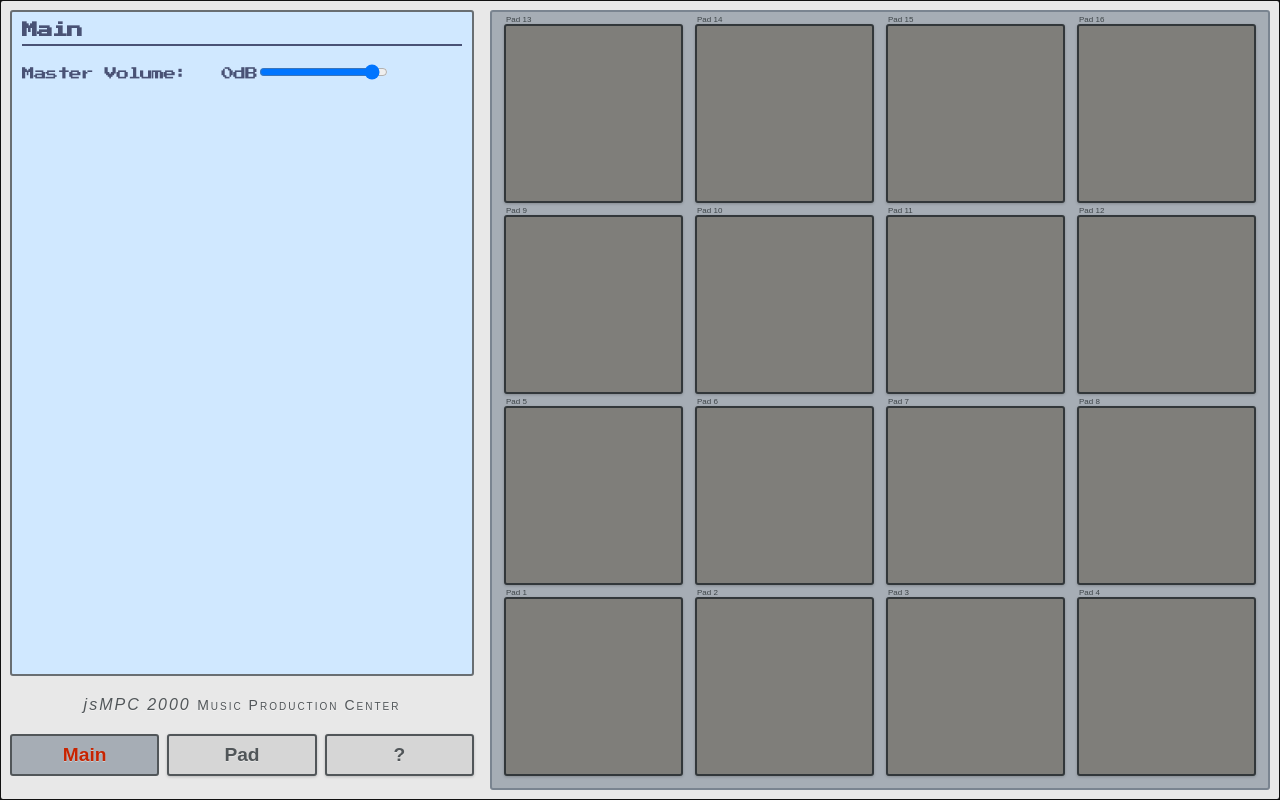
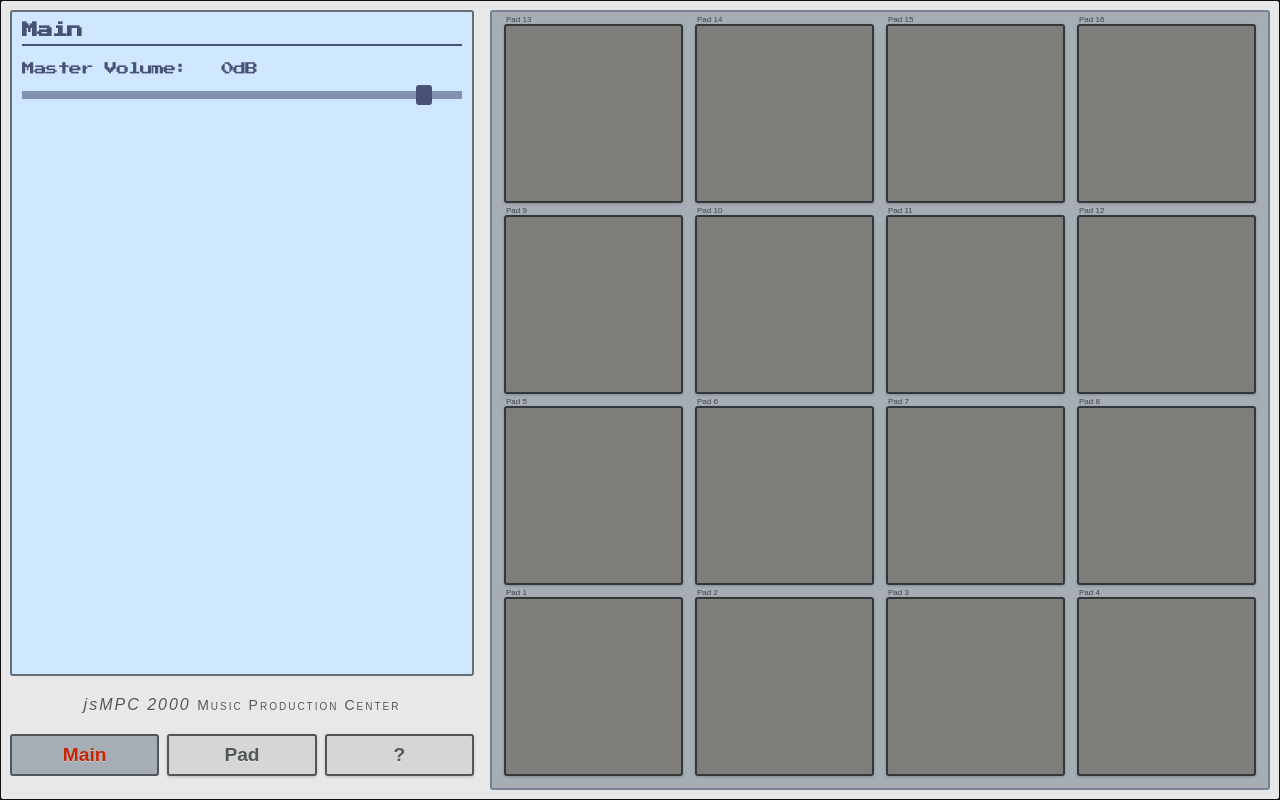
Before and after one commit to arisslin/jsmpc, a React (Create React App) app: page / in a window 1280 px wide. Built offline with nearby package versions, Linux system fonts and the light colour scheme; no server answers; a web font is replaced by a local one.

Commit message:
Style slider

```diff
--- a/src/components/DisplayPages/DisplayPageMain.js
+++ b/src/components/DisplayPages/DisplayPageMain.js
@@ -6,17 +6,17 @@ export default function DisplayPageMain({ masterVolume, onChangeInputVolume }) {
   return (
     <DisplayPageMainStyled>
       <DisplayPageTitle title="Main" />
-      <label htmlFor="master-volume">
+      <Slider htmlFor="volume-slider">
         Master Volume: <span>{masterVolume}dB</span>
         <input
-          name="master-volume"
+          name="volume-slider"
           type="range"
           min="-80"
           max="6"
           defaultValue={masterVolume}
           onChange={onChangeInputVolume}
         />
-      </label>
+      </Slider>
     </DisplayPageMainStyled>
   )
 }
@@ -24,20 +24,107 @@ export default function DisplayPageMain({ masterVolume, onChangeInputVolume }) {
 const DisplayPageMainStyled = styled.article`
   display: flex;
   flex-direction: column;
+`
 
-  label[for='master-volume'] {
-    span {
-      display: inline-block;
-      width: 58px;
-      text-align: right;
-    }
+const Slider = styled.label`
+  display: block;
+
+  span {
+    display: inline-block;
+    width: 58px;
+    text-align: right;
+  }
+
+  input[type='range'] {
+    display: block;
+    -webkit-appearance: none;
+    width: 100%;
+    margin: 16px 0;
+    background: transparent;
+  }
+  input[type='range']:focus {
+    outline: none;
+  }
+
+  /* for -webkit */
+
+  input[type='range']::-webkit-slider-runnable-track {
+    width: 100%;
+    height: 8px;
+    cursor: pointer;
+    background: var(--color-display-font-trans-light);
+  }
+
+  input[type='range']::-webkit-slider-thumb {
+    height: 20px;
+    width: 16px;
+    border-radius: 3px;
+    background: var(--color-display-font);
+    cursor: pointer;
+    -webkit-appearance: none;
+    margin-top: -6px;
+  }
+
+  input[type='range']:focus::-webkit-slider-runnable-track {
+    background: var(--color-display-font-trans-light);
+  }
+
+  /* for -moz */
+
+  input[type='range']::-moz-range-track {
+    width: 100%;
+    height: 8px;
+    cursor: pointer;
+    background: var(--color-display-font-trans-light);
+  }
+
+  input[type='range']::-moz-range-thumb {
+    height: 20px;
+    width: 16px;
+    border-radius: 3px;
+    border: none;
+    background: var(--color-display-font);
+    cursor: pointer;
+  }
+
+  /* for -ms */
+
+  input[type='range']::-ms-track {
+    width: 100%;
+    height: 8px;
+    cursor: pointer;
+    background: transparent;
+    border-color: transparent;
+    color: transparent;
+  }
+
+  input[type='range']::-ms-fill-lower {
+    background: var(--color-display-font-trans-light);
+    border: none;
+    border-radius: 0px;
+  }
+
+  input[type='range']::-ms-fill-upper {
+    background: var(--color-display-font-trans-light);
+    border: none;
+    border-radius: 0px;
+  }
+
+  input[type='range']::-ms-thumb {
+    border: none;
+    height: 20px;
+    width: 16px;
+    border-radius: 3px;
+    background: var(--color-display-font);
+    cursor: pointer;
+    height: 8px;
+  }
+
+  input[type='range']:focus::-ms-fill-lower {
+    background: var(--color-display-font-trans-light);
+  }
+
+  input[type='range']:focus::-ms-fill-upper {
+    background: var(--color-display-font-trans-light);
   }
 `
-const RailStyled = styled.div`
-  position: absolute;
-  width: 100%;
-  height: 10px;
-  margin-top: 14px;
-  border-radius: 3px;
-  background-color: var(--color-display-font-trans-strong);
-`
```
